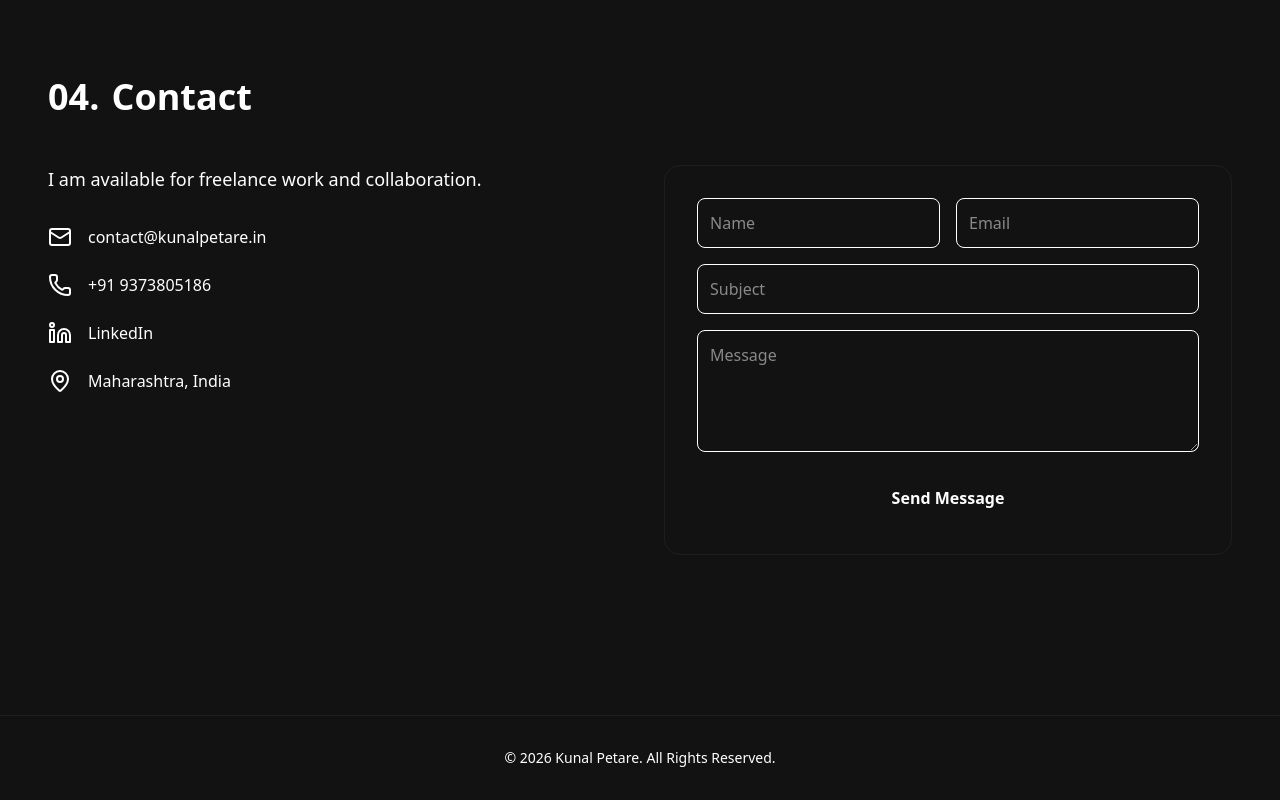
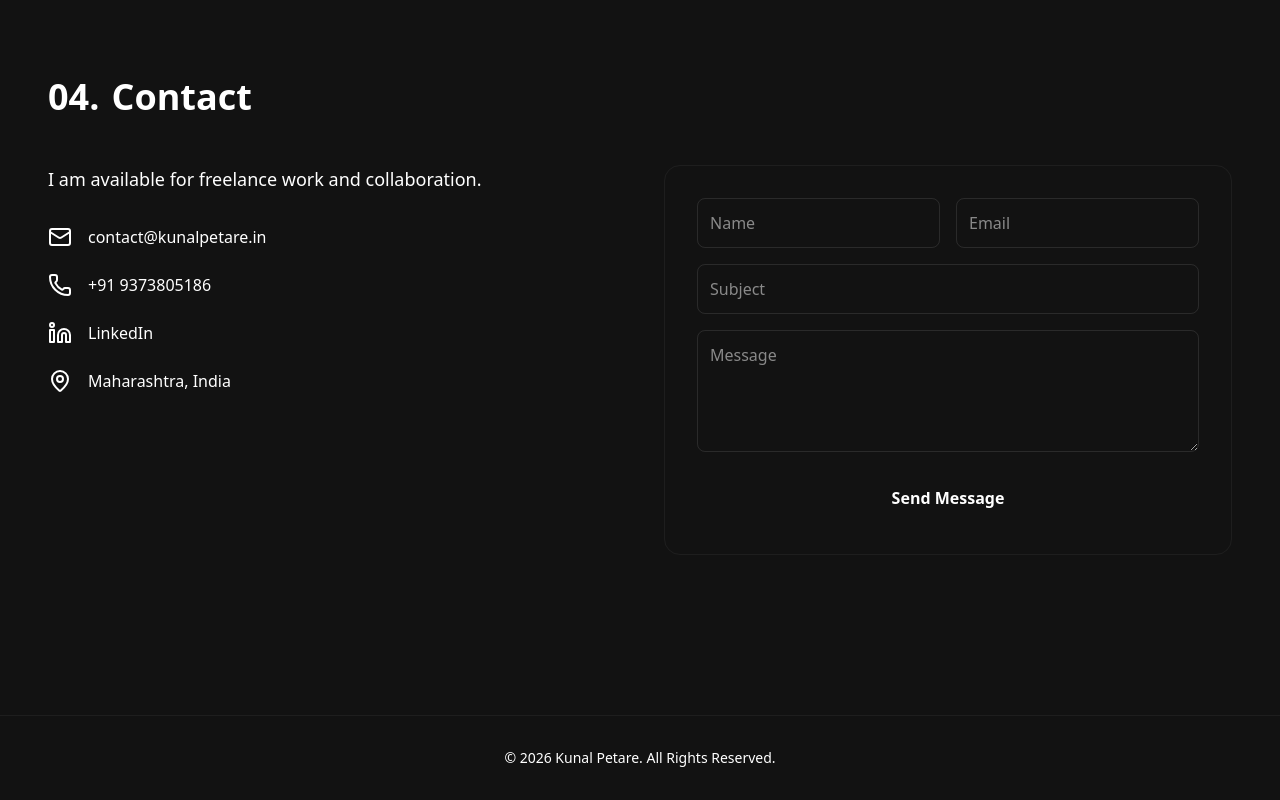
Before and after one commit to Nexo-0/Portfolio-V2-Frontend, a React (Vite) app: page / in a window 1280 px wide. Shown: the part 4297-5097 px from the top of the page. Built offline with nearby package versions, Linux system fonts and the light colour scheme; no server answers.

Commit message:
✔ Success alert ✔ Error alert ✔ Server error alert ✔ Button disabled while sending ✔ Button text changes to Sending... ✔ Required fields validation ✔ Prevents spam clicks

```diff
--- a/src/sections/Contact.jsx
+++ b/src/sections/Contact.jsx
@@ -11,6 +11,8 @@ export const Contact = () => {
     message: ""
   });
 
+  const [loading, setLoading] = useState(false);
+
   const handleChange = (e) => {
     setFormData({
       ...formData,
@@ -21,7 +23,10 @@ export const Contact = () => {
   const handleSubmit = async (e) => {
     e.preventDefault();
 
+    setLoading(true);
+
     try {
+
       const res = await fetch(
         "https://portfolio-v2-backend-ecka.onrender.com/api/contact",
         {
@@ -58,6 +63,8 @@ const handleSubmit = async (e) => {
       alert("⚠️ Server error. Please try again later.");
 
     }
+
+    setLoading(false);
   };
 
   return (
@@ -90,7 +97,13 @@ const handleSubmit = async (e) => {
 
             <div className="flex items-center gap-4">
               <Linkedin className="text-primary"/>
-              <a href="https://www.linkedin.com/in/kunal-petare">LinkedIn</a>
+              <a
+                href="https://www.linkedin.com/in/kunal-petare"
+                target="_blank"
+                rel="noreferrer"
+              >
+                LinkedIn
+              </a>
             </div>
 
             <div className="flex items-center gap-4">
@@ -101,7 +114,7 @@ const handleSubmit = async (e) => {
           </div>
         </div>
 
-        {/* FORM */}
+        {/* Contact Form */}
 
         <form
           onSubmit={handleSubmit}
@@ -116,7 +129,8 @@ const handleSubmit = async (e) => {
               onChange={handleChange}
               type="text"
               placeholder="Name"
-              className="bg-background border p-3 rounded-lg text-white"
+              required
+              className="bg-background border border-white/10 p-3 rounded-lg text-white"
             />
 
             <input
@@ -125,7 +139,8 @@ const handleSubmit = async (e) => {
               onChange={handleChange}
               type="email"
               placeholder="Email"
-              className="bg-background border p-3 rounded-lg text-white"
+              required
+              className="bg-background border border-white/10 p-3 rounded-lg text-white"
             />
 
           </div>
@@ -136,7 +151,7 @@ const handleSubmit = async (e) => {
             onChange={handleChange}
             type="text"
             placeholder="Subject"
-            className="w-full bg-background border p-3 rounded-lg text-white"
+            className="w-full bg-background border border-white/10 p-3 rounded-lg text-white"
           />
 
           <textarea
@@ -145,14 +160,16 @@ const handleSubmit = async (e) => {
             onChange={handleChange}
             rows="4"
             placeholder="Message"
-            className="w-full bg-background border p-3 rounded-lg text-white"
+            required
+            className="w-full bg-background border border-white/10 p-3 rounded-lg text-white"
           />
 
           <button
             type="submit"
-            className="bg-primary text-background font-bold py-3 px-8 rounded-lg w-full"
+            disabled={loading}
+            className="bg-primary text-background font-bold py-3 px-8 rounded-lg w-full hover:bg-primary/90 transition-all"
           >
-            Send Message
+            {loading ? "Sending..." : "Send Message"}
           </button>
 
         </form>
```
Lines whose indentation alone changed are shown as unchanged.
